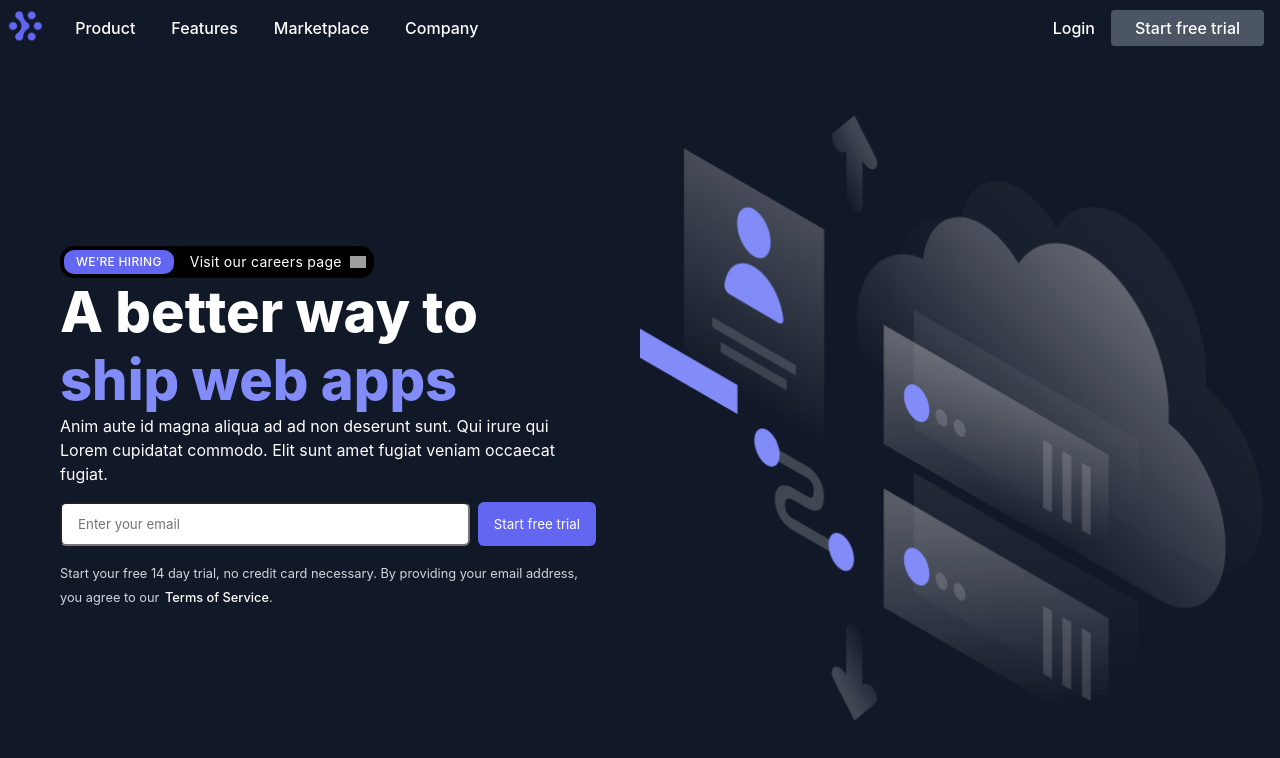
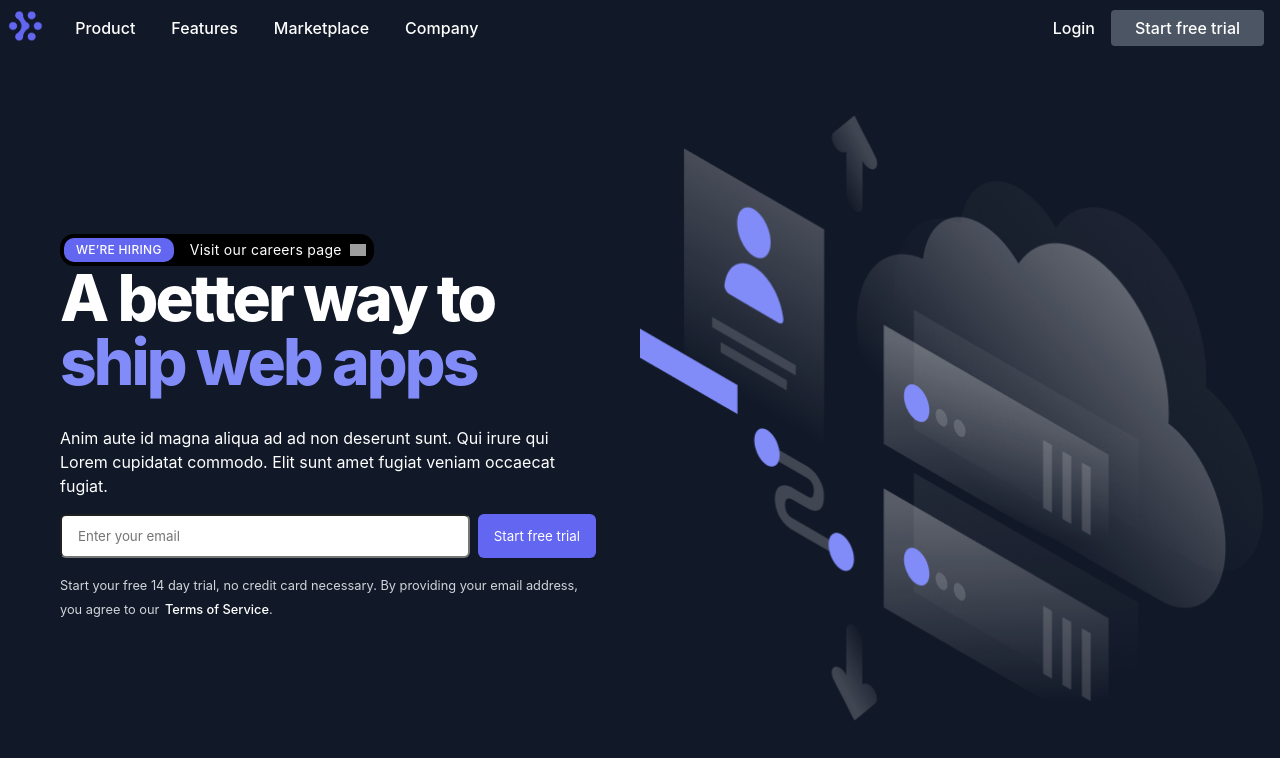
Before and after one commit to Nodewarrior/omega, a React (Vite) app: page / in a window 1280 px wide. Shown: the top 758 px of the page. Built offline with nearby package versions, Linux system fonts and the light colour scheme; grey boxes are pictures that could not be loaded.

Commit message:
Make changes to css fonts adjusting clamp

```diff
--- a/src/components/Hero.css
+++ b/src/components/Hero.css
@@ -50,13 +50,16 @@
     flex-direction: column;
     justify-content: flex-start;
     align-items: flex-start;
+    padding-bottom: 2rem;
 }
 
 .hero-text .first-line,
 .hero-text .second-line {
     align-self: stretch;
-    font-size: clamp(2rem, 5vw,  3.5rem);
+    font-size: clamp(3rem, 6vw, 4rem);
     font-weight: 800;
+    letter-spacing: -0.025em;
+    line-height: 3rem;
 }
 
 .hero-text .first-line {
@@ -180,4 +183,12 @@ form button {
     .home__container form {
         flex-direction: row;
     }
+
+    .hero-text .first-line,
+    .hero-text .second-line {
+        align-self: stretch;
+        letter-spacing: -0.045em;
+        line-height: 4rem;
+    }
+
 }
```
